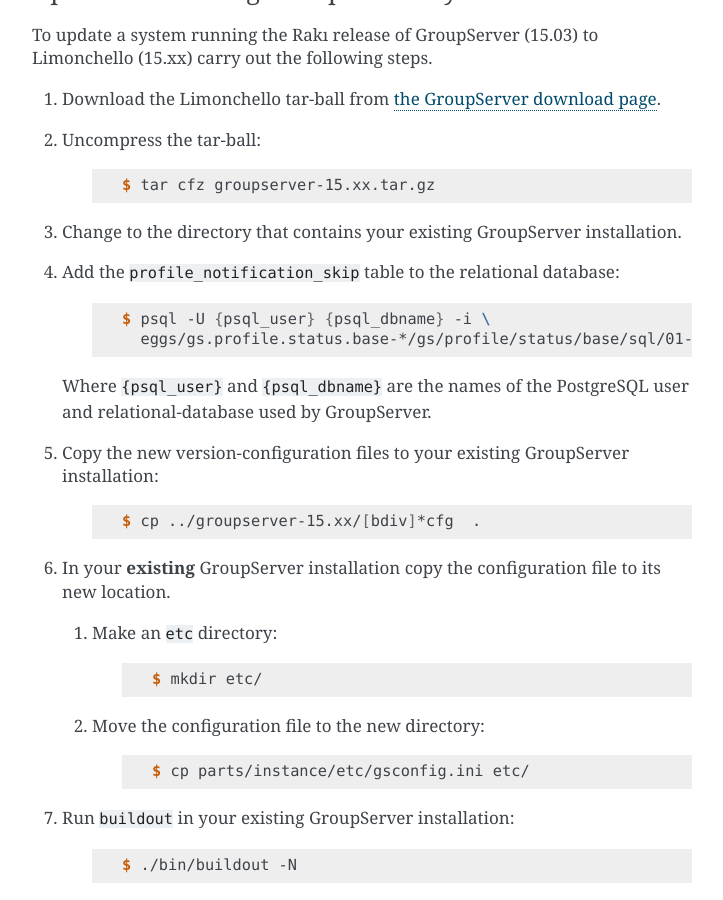
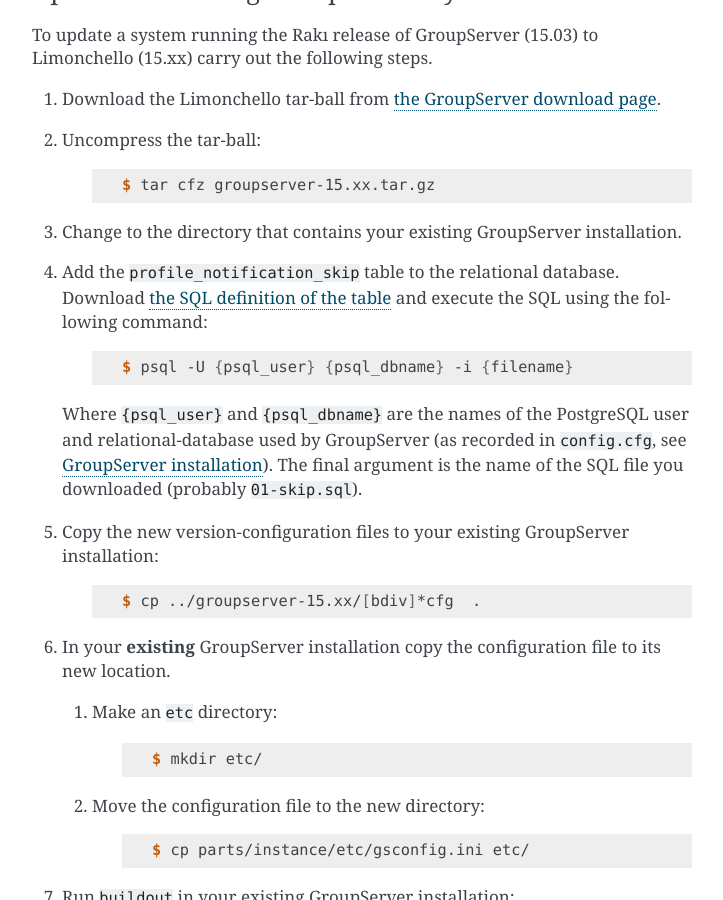
Before and after one commit to groupserver/buildout, a Sphinx documentation site: the page built from docs/release-notes-15xx.rst, in a window 1280 px wide and 900 px high, scrolled down 3033 px. Shown: the whole window, without its empty margins (388-1111 px from the left). Built offline with Sphinx 7.4.7, drawn with Linux system fonts in a browser that asks for light colours.

Commit message:
Adding to the upgrade instructions

```diff
--- a/docs/release-notes-15xx.rst
+++ b/docs/release-notes-15xx.rst
@@ -198,16 +198,19 @@
     GroupServer installation.
 
 #.  Add the ``profile_notification_skip`` table to the relational
-    database:
+    database. Download `the SQL definition of the table`_ and
+    execute the SQL using the following command:
 
       ::
 
-        $ psql -U {psql_user} {psql_dbname} -i \
-          eggs/gs.profile.status.base-*/gs/profile/status/base/sql/01-skip.sql
+        $ psql -U {psql_user} {psql_dbname} -i {filename}
 
     Where ``{psql_user}`` and ``{psql_dbname}`` are the names of
     the PostgreSQL user and relational-database used by
-    GroupServer.
+    GroupServer (as recorded in :file:`config.cfg`, see
+    :doc:`groupserver-install`). The final argument is the name
+    of the SQL file you downloaded (probably
+    :file:`01-skip.sql`).
 
 #.  Copy the new version-configuration files to your existing
     GroupServer installation:
@@ -240,6 +243,9 @@
 #.  Restart your GroupServer instance (see
     :doc:`groupserver-start`).
 
+.. _the SQL definition of the table:
+  https://raw.githubusercontent.com/groupserver/gs.profile.status.base/master/gs/profile/status/base/sql/01-skip.sql
+
 ---------
 Resources
 ---------
```
